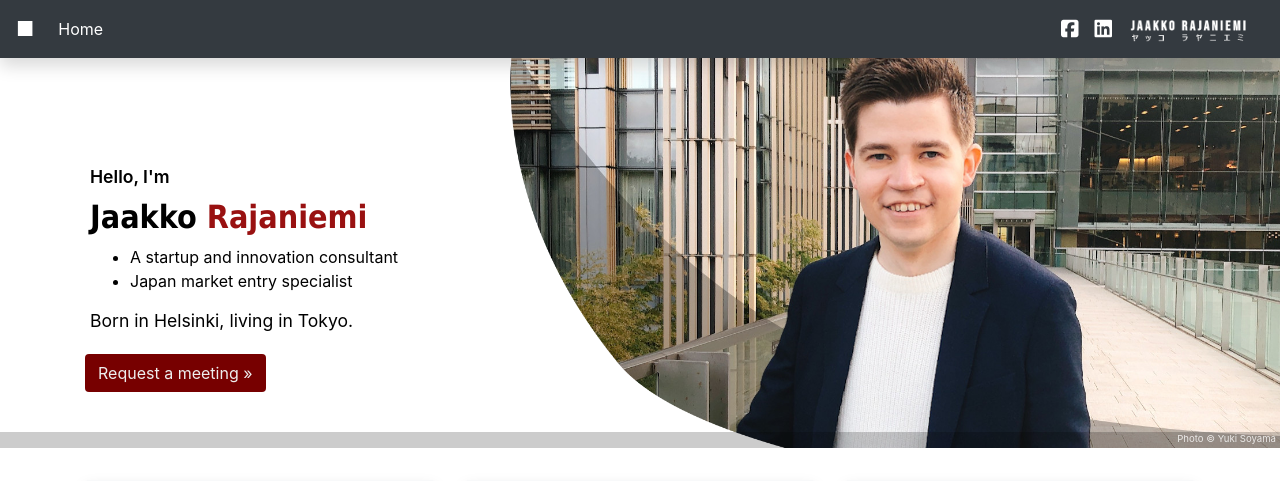
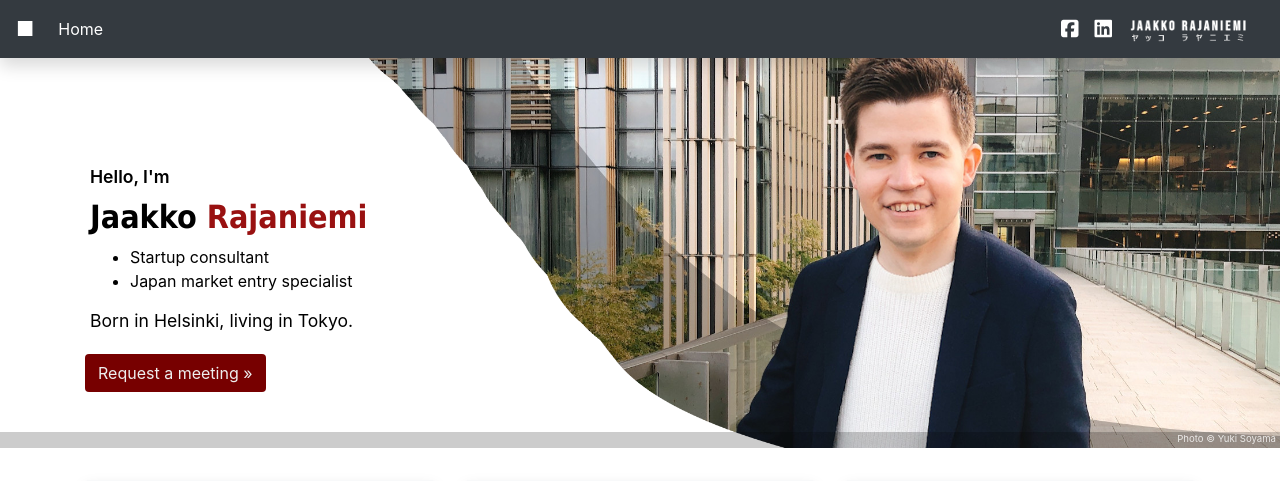
Before and after one commit to jaakkorajaniemi/shuriken, a Django app: template shuriken/apps/core/templates/core/index.html in a window 1280 px wide. Shown: the top 481 px of the page. Run offline with Django 3.2, Linux system fonts and the light colour scheme; the template is opened without the code that fills it, so the values that code supplies are empty; some libraries are stand-ins or nearby versions; some web fonts are replaced.

Commit message:
header 6

```diff
--- a/templates/base.html
+++ b/templates/base.html
@@ -134,7 +134,7 @@
                                 <h2>Jaakko <span style="color: #911">Rajaniemi</span></h2>
                                 <p>
                                   <ul>
-                                    <li style="font-weight: 400">A startup and innovation consultant</li>
+                                    <li style="font-weight: 400">Startup consultant</li>
                                     <li style="font-weight: 400">Japan market entry specialist</li>
                                   </ul>
                                 </p>
```
Also changed, not shown: static/img/header01-overlay.png, static/img/header01.jpg.
